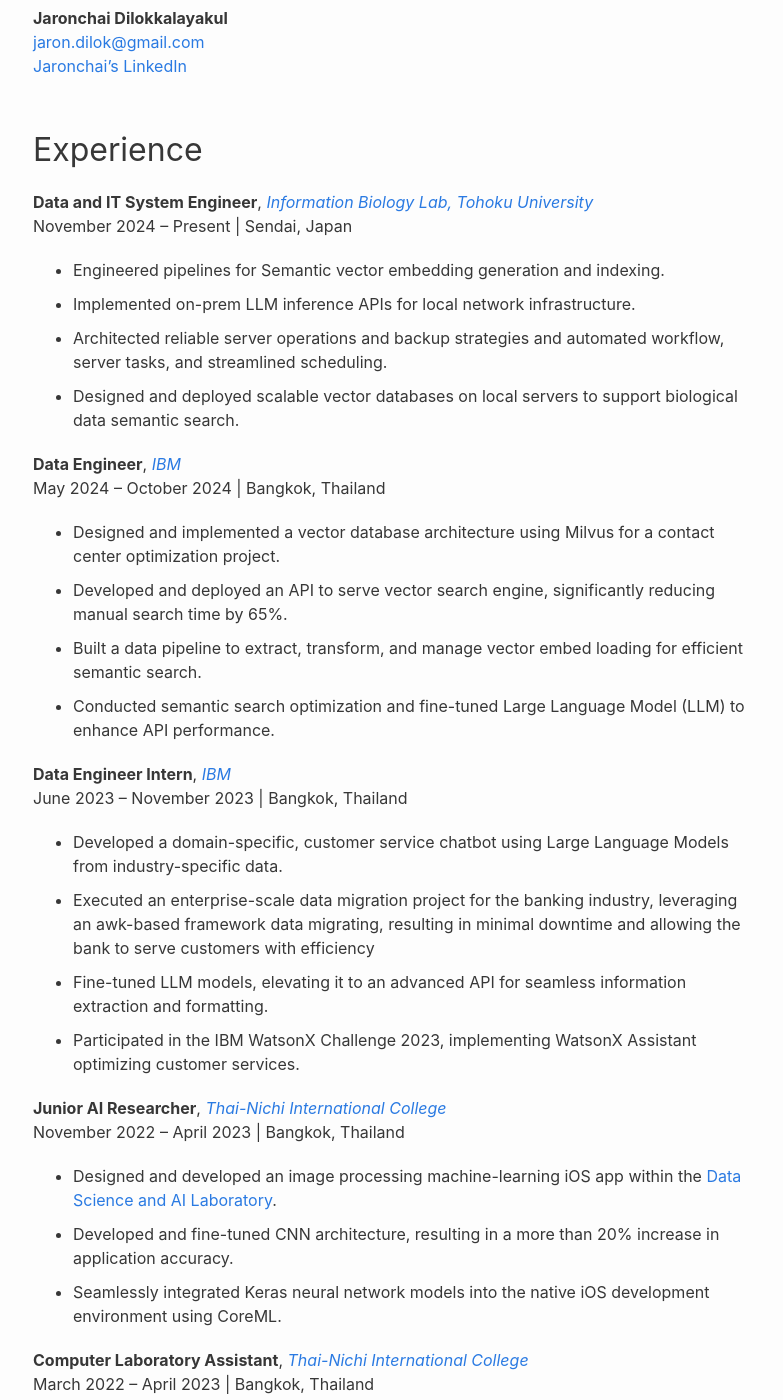
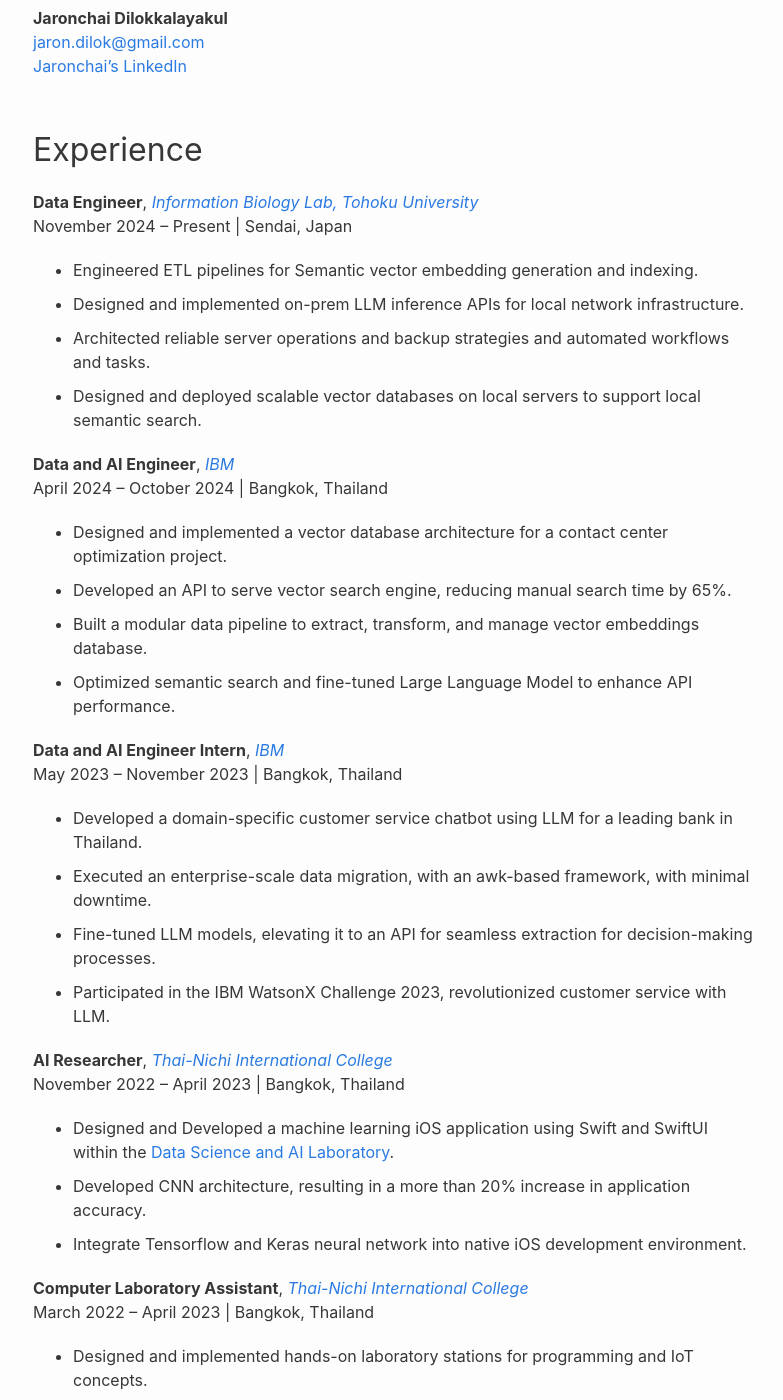
Before and after one commit to jarondlk/jaronchai-blog, a Jekyll site: the page built from pages/resume.markdown, in a window 1280 px wide and 1400 px high, scrolled down 235 px. Shown: the whole window, without its empty margins (247-1030 px from the left). Built offline with Jekyll 4.4.1, drawn with Linux system fonts in a browser that asks for light colours; some of the changed text lies outside the part shown.

Commit message:
Update resume

```diff
--- a/pages/resume.markdown
+++ b/pages/resume.markdown
@@ -13,49 +13,50 @@
 
 ## Experience
 
-**Data and IT System Engineer**, *[Information Biology Lab, Tohoku University](https://www.is.tohoku.ac.jp/en/)*\
+**Data Engineer**, *[Information Biology Lab, Tohoku University](https://www.is.tohoku.ac.jp/en/)*\
 November 2024 – Present | Sendai, Japan
 
-- Engineered pipelines for Semantic vector embedding generation and indexing.
-- Implemented on-prem LLM inference APIs for local network infrastructure.
-- Architected reliable server operations and backup strategies and automated workflow, server tasks, and streamlined scheduling.
-- Designed and deployed scalable vector databases on local servers to support biological data semantic search.
+- Engineered ETL pipelines for Semantic vector embedding generation and indexing.
+- Designed and implemented on-prem LLM inference APIs for local network infrastructure.
+- Architected reliable server operations and backup strategies and automated workflows and tasks.
+- Designed and deployed scalable vector databases on local servers to support local semantic search.
 
-**Data Engineer**, *[IBM](https://www.ibm.com/)*\
-May 2024 – October 2024 | Bangkok, Thailand
+**Data and AI Engineer**, *[IBM](https://www.ibm.com/)*\
+April 2024 – October 2024 | Bangkok, Thailand
 
-- Designed and implemented a vector database architecture using Milvus for a contact center optimization project.
-- Developed and deployed an API to serve vector search engine, significantly reducing manual search time by 65%.
-- Built a data pipeline to extract, transform, and manage vector embed loading for efficient semantic search.
-- Conducted semantic search optimization and fine-tuned Large Language Model (LLM) to enhance API performance.
+- Designed and implemented a vector database architecture for a contact center optimization project.
+- Developed an API to serve vector search engine, reducing manual search time by 65%.
+- Built a modular data pipeline to extract, transform, and manage vector embeddings database.
+- Optimized semantic search and fine-tuned Large Language Model to enhance API performance.
 
-**Data Engineer Intern**, *[IBM](https://www.ibm.com/)*\
-June 2023 – November 2023 | Bangkok, Thailand
+**Data and AI Engineer Intern**, *[IBM](https://www.ibm.com/)*\
+May 2023 – November 2023 | Bangkok, Thailand
 
-- Developed a domain-specific, customer service chatbot using Large Language Models from industry-specific data.
-- Executed an enterprise-scale data migration project for the banking industry, leveraging an awk-based framework data migrating, resulting in minimal downtime and allowing the bank to serve customers with efficiency
-- Fine-tuned LLM models, elevating it to an advanced API for seamless information extraction and formatting.
-- Participated in the IBM WatsonX Challenge 2023, implementing WatsonX Assistant optimizing customer services.
+- Developed a domain-specific customer service chatbot using LLM for a leading bank in Thailand.
+- Executed an enterprise-scale data migration, with an awk-based framework, with minimal downtime.
+- Fine-tuned LLM models, elevating it to an API for seamless extraction for decision-making processes.
+- Participated in the IBM WatsonX Challenge 2023, revolutionized customer service with LLM.
 
-**Junior AI Researcher**, *[Thai-Nichi International College](http://tnic.tni.ac.th)*\
+**AI Researcher**, *[Thai-Nichi International College](http://tnic.tni.ac.th)*\
 November 2022 – April 2023 | Bangkok, Thailand
 
-- Designed and developed an image processing machine-learning iOS app within the [Data Science and AI Laboratory](https://research.tni.ac.th/).
-- Developed and fine-tuned CNN architecture, resulting in a more than 20% increase in application accuracy.
-- Seamlessly integrated Keras neural network models into the native iOS development environment using CoreML.
+- Designed and Developed a machine learning iOS application using Swift and SwiftUI within the [Data Science and AI Laboratory](https://research.tni.ac.th/).
+- Developed CNN architecture, resulting in a more than 20% increase in application accuracy.
+- Integrate Tensorflow and Keras neural network into native iOS development environment.
 
 **Computer Laboratory Assistant**, *[Thai-Nichi International College](http://tnic.tni.ac.th)*\
 March 2022 – April 2023 | Bangkok, Thailand
 
-- Designed and executed hands-on IoT and Programming lab stations within the Digital Engineering Laboratory
-- Maintained the optimal functionality of laboratory stations, ensuring uninterrupted access for over 300 students.
-- Demonstrated subject matter expertise in IoT , offering comprehensive guidance and practical introduction.
+- Designed and implemented hands-on laboratory stations for programming and IoT concepts.
+- Ensured the proper functioning of laboratory by regularly maintaining equipment and software.
+- Demonstrated IoT expertise, provide observers with practical exposure the technologies.
 
 **Teaching Assistant**, *[Thai-Nichi International College](http://tnic.tni.ac.th)*\
 November 2021 – March 2022 | Bangkok, Thailand
 
-- Collaborated with the instructor to deliver course content effectively for the Engineering Mechanical Design course
-- Designed supplementary course assignments and tutorials and orchestrated the operation of 3D printing.
+- Assisted in the delivery of Engineering Mechanical Design course content.
+- Developed and administered assignments to reinforce student progress.
+- Managed the operations of the laboratory's 3D printer.
 
 ## Education
 
@@ -65,7 +66,7 @@
 - MEXT Scholarship (Monbukagakusho Scholarship) grantee, full scholarship from the Japanese government
 
 **Digital Engineering (B.Eng.)**, *[Thai-Nichi International College](http://tnic.tni.ac.th)*\
-July 2020 – March 2024 | GPA: 3.95/4.0
+July 2020 – March 2024 | GPA: 3.95/4.0 (First-Class Honor and Dean's List Medal)
 
 - **Medal of Academic Excellence** In recognition of outstanding academic performance, highest GPA in the program
 - First-ranked student in the program and full scholarship holder (covering 100% of tuition fees)
```
